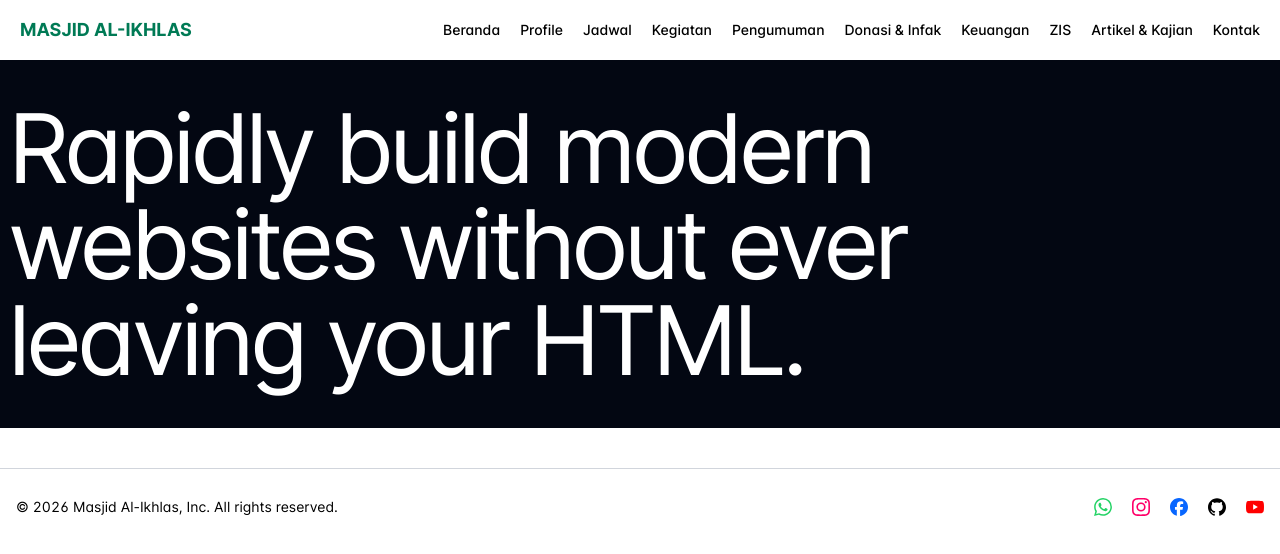
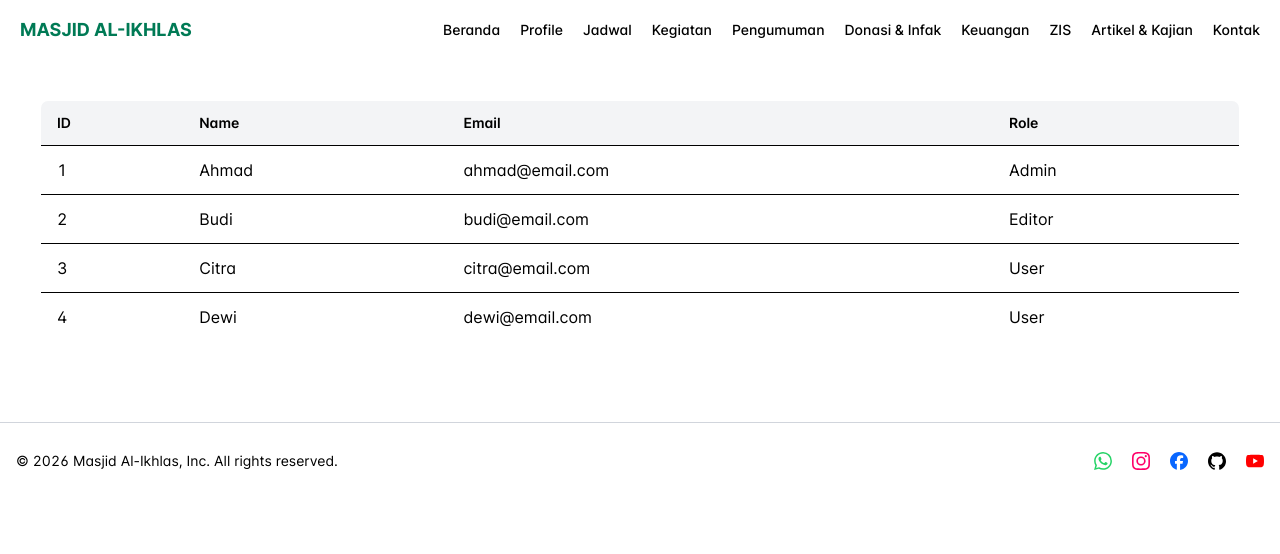
Before and after one commit to itsmhyne/alikhlas, a Next.js app: page /tester in a window 1280 px wide. Shown: the top 554 px of the page. Built offline with nearby package versions, Linux system fonts and the light colour scheme.

Commit message:
update bjir

```diff
--- a/src/app/(website)/jadwal/page.tsx
+++ b/src/app/(website)/jadwal/page.tsx
@@ -19,7 +19,7 @@ export default function JadwalPage() {
       <section className="container mx-auto pt-16 px-4">
         <PreTitle text="Jadwal Sholat Jumat" center="yes" />
 
-        <div className="mt-5 text-center">
+        <div className="mt-10 text-center">
           <CardJumat />
         </div>
       </section>
--- a/src/app/(website)/kontak/page.tsx
+++ b/src/app/(website)/kontak/page.tsx
@@ -1,10 +1,43 @@
 import HeroSection from "@/components/website/hero-section";
+import { Building2, MailIcon, PhoneCallIcon } from "lucide-react";
 
 export default function KontakPage() {
   return (
     <div>
-      <section id="hero">
+      <section id="sholat">
         <HeroSection text={"Kontak"} />
+      </section>
+      <section className="container mx-auto px-4 mt-16">
+        <div className="grid grid-cols-1 md:grid-cols-2">
+          <div className="left">
+            <h1 className="font-extrabold heading1">Get in touch</h1>
+            <p className="bodysmall mt-5">
+              Lorem ipsum dolor sit amet consectetur adipisicing elit. Rem,
+              doloribus laboriosam animi nesciunt nostrum est dolorum id
+              facilis, iure quam in ex corporis nemo qui expedita. Quisquam illo
+              fugiat necessitatibus error similique hic unde? Dicta dolorem
+              sapiente facere quam, nemo error ea dolores quod voluptatibus
+              ipsum nam id veniam ab.
+            </p>
+            <div className="flex mt-5">
+              <Building2 />
+              <p className="bodysmall ml-2.5">
+                Jl.Dieng No.11, Dusun Tuwuhrejo, Kecamatan Kesamben
+              </p>
+            </div>
+            <div className="flex mt-5">
+              <PhoneCallIcon />
+              <p className="bodysmall ml-2.5">089872637281</p>
+            </div>
+            <div className="flex mt-5">
+              <MailIcon />
+              <p className="bodysmall ml-2.5">alislamosque@gmail.com</p>
+            </div>
+          </div>
+          <div className="right">
+            <h3>form</h3>
+          </div>
+        </div>
       </section>
     </div>
   );
--- a/src/app/tester/page.tsx
+++ b/src/app/tester/page.tsx
@@ -1,9 +1,9 @@
+import Table from "./tabel";
+
 export default function TesterSu() {
   return (
-    <div className="bg-[#030712] py-10  text-white">
-      <h1 className="px-2 text-4xl tracking-tighter text-balance max-lg:font-medium max-sm:px-4 sm:text-5xl lg:text-6xl xl:text-8xl">
-        Rapidly build modern websites without ever leaving your HTML.
-      </h1>
+    <div className="p-10">
+      <Table />
     </div>
   );
 }
--- /dev/null
+++ b/src/app/tester/tabel.tsx
@@ -0,0 +1,49 @@
+type User = {
+  id: number;
+  name: string;
+  email: string;
+  role: string;
+};
+
+const users: User[] = [
+  { id: 1, name: "Ahmad", email: "ahmad@email.com", role: "Admin" },
+  { id: 2, name: "Budi", email: "budi@email.com", role: "Editor" },
+  { id: 3, name: "Citra", email: "citra@email.com", role: "User" },
+  { id: 4, name: "Dewi", email: "dewi@email.com", role: "User" },
+];
+
+export default function Table() {
+  return (
+    <div className="overflow-x-auto">
+      <table className="w-full border border-gray-200 rounded-lg overflow-hidden">
+        <thead className="bg-gray-100">
+          <tr>
+            <th className="px-4 py-3 text-left text-sm font-semibold border-b">
+              ID
+            </th>
+            <th className="px-4 py-3 text-left text-sm font-semibold border-b">
+              Name
+            </th>
+            <th className="px-4 py-3 text-left text-sm font-semibold border-b">
+              Email
+            </th>
+            <th className="px-4 py-3 text-left text-sm font-semibold border-b">
+              Role
+            </th>
+          </tr>
+        </thead>
+
+        <tbody>
+          {users.map((user) => (
+            <tr key={user.id} className="hover:bg-gray-50 transition-colors">
+              <td className="px-4 py-3 border-b">{user.id}</td>
+              <td className="px-4 py-3 border-b">{user.name}</td>
+              <td className="px-4 py-3 border-b">{user.email}</td>
+              <td className="px-4 py-3 border-b">{user.role}</td>
+            </tr>
+          ))}
+        </tbody>
+      </table>
+    </div>
+  );
+}
--- a/src/components/website/card-jumat.tsx
+++ b/src/components/website/card-jumat.tsx
@@ -29,16 +29,37 @@ export default function CardJumat() {
     },
   ];
   return (
-    <div className="grid grid-cols-1 md:grid-cols-2 lg:grid-cols-3 gap-2 justify-center items-center">
-      <div className="font-bold">Hari</div>
-      <div className="bodymedium">Hari</div>
-      <div className="bodymedium">Hari</div>
-      <hr />
-      <hr />
-      <hr />
-      {data.map((item, key) => (
-        <p>yuhu</p>
-      ))}
+    <div className="overflow-x-auto">
+      <table className="w-full border border-emerald-400 rounded-lg overflow-hidden">
+        <thead className="bg-emerald-700 text-white">
+          <tr>
+            <th className="text-center px-4 py-3 bodysmall border-b">Jumat</th>
+            <th className="text-center px-4 py-3 bodysmall border-b">Khotib</th>
+            <th className="text-center px-4 py-3 bodysmall border-b">Bilal</th>
+          </tr>
+        </thead>
+
+        <tbody>
+          {data.map((jadwal, key) => (
+            <tr key={key} className="hover:bg-emerald-100 transition-colors">
+              <td className="px-4 py-3 labelsmall border-b border-gray-300">
+                {jadwal.hari}
+              </td>
+              <td className="px-4 py-3 labelsmall border-b border-gray-300">
+                {jadwal.khotib}
+              </td>
+              <td className="px-4 py-3 labelsmall border-b border-gray-300">
+                {jadwal.bilal}
+              </td>
+            </tr>
+          ))}
+        </tbody>
+        <tfoot>
+          <td className="text-xs text-left text-emerald-900 font-medium p-4">
+            *cadangan : Fachdum Priyono(Khotib)
+          </td>
+        </tfoot>
+      </table>
     </div>
   );
 }
--- a/src/components/website/footer.tsx
+++ b/src/components/website/footer.tsx
@@ -11,7 +11,7 @@ export default function Footer() {
           &copy; 2026 Masjid Al-Ikhlas, Inc. All rights reserved.
         </p>
         <div className="flex gap-5 items-center order-1 md:order-2">
-          <Link href={"https:wa.me/089524268212"} target="_blank">
+          <Link href={"https://wa.me/089524268212"} target="_blank">
             <svg
               role="img"
               viewBox="0 0 24 24"
```
